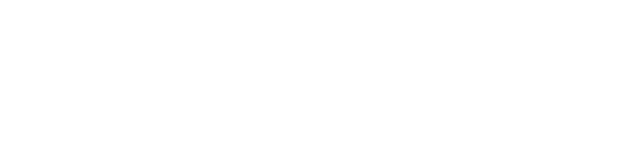
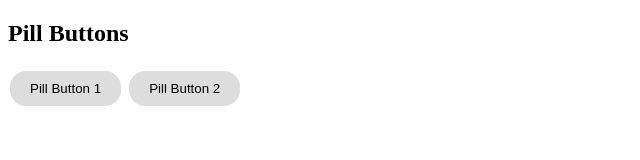
Before and after one commit to TROOP5493/pillbutton, a plain HTML site: page index.html in a window 1280 px wide. Shown: the whole page, without its empty margins (0-640 px from the left). Drawn offline with Linux system fonts and the light colour scheme.

Commit message:
Update index.html

```diff
--- a/index.html
+++ b/index.html
@@ -1,2 +1,32 @@
-<!DOCTYPE>
+<!DOCTYPE html>
 <html>
+<head>
+<meta name="viewport" content="width=device-width, initial-scale=1">
+<style>
+.button {
+  background-color: #ddd;
+  border: none;
+  color: black;
+  padding: 10px 20px;
+  text-align: center;
+  text-decoration: none;
+  display: inline-block;
+  margin: 4px 2px;
+  cursor: pointer;
+  border-radius: 16px;
+}
+
+.button:hover {
+  background-color: #f1f1f1;
+}
+</style>
+</head>
+<body>
+
+<h2>Pill Buttons</h2>
+
+<button class="button">Pill Button 1</button>
+<button class="button">Pill Button 2</button>
+
+</body>
+</html>
```
